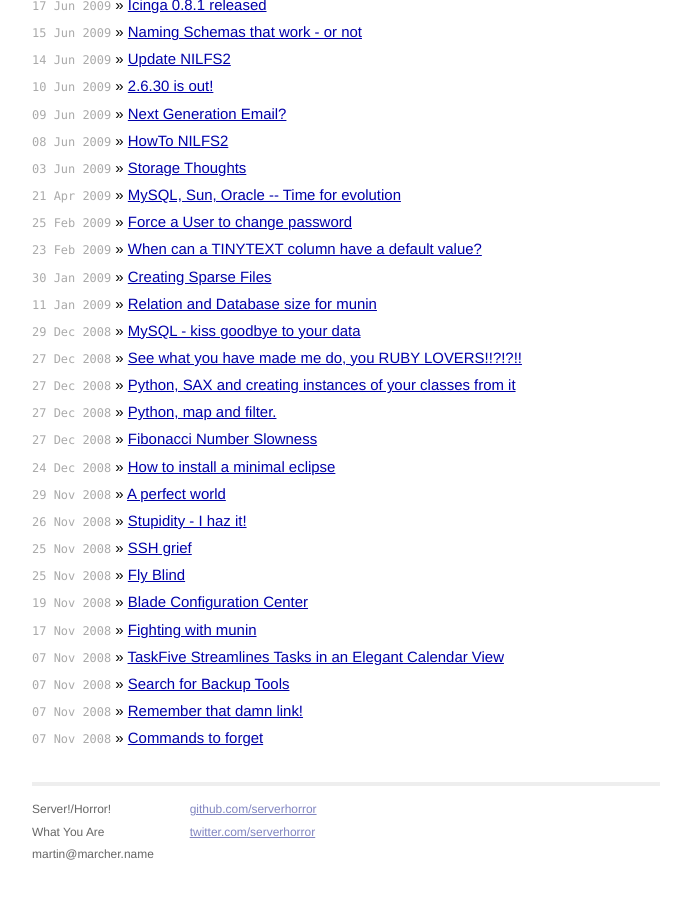
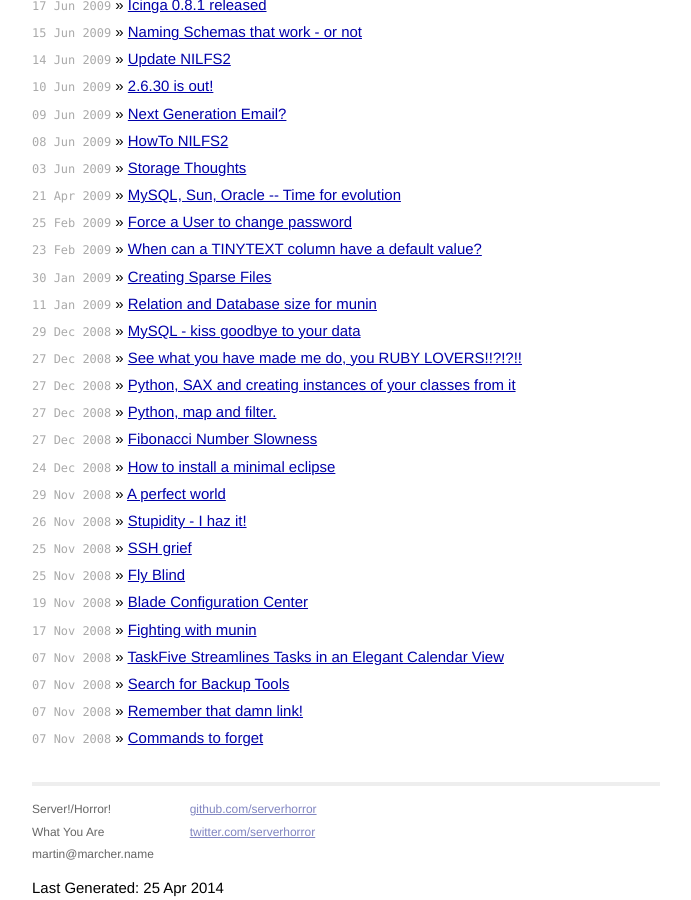
Before and after one commit to serverhorror/serverhorror.github.com, a Jekyll site: the page built from index.html, in a window 1280 px wide and 900 px high, scrolled down 2771 px. Shown: the whole window, without its empty margins (294-985 px from the left). Built offline with Jekyll 4.4.1, drawn with Linux system fonts in a browser that asks for light colours; Markdown is read by kramdown in place of the engine named in the settings; before the commit the page ends 3648 px from its top, so only the background shows below that.

Commit message:
add site generation time
This makes it easier to see wether the last update has actually
generated the page again

```diff
--- a/_layouts/default.html
+++ b/_layouts/default.html
@@ -42,6 +42,7 @@
               </p>
             </div>
           </div>
+          <div>Last Generated: {{ site.time | date_to_string }} </div>
         </div>
 
         <script>
```
